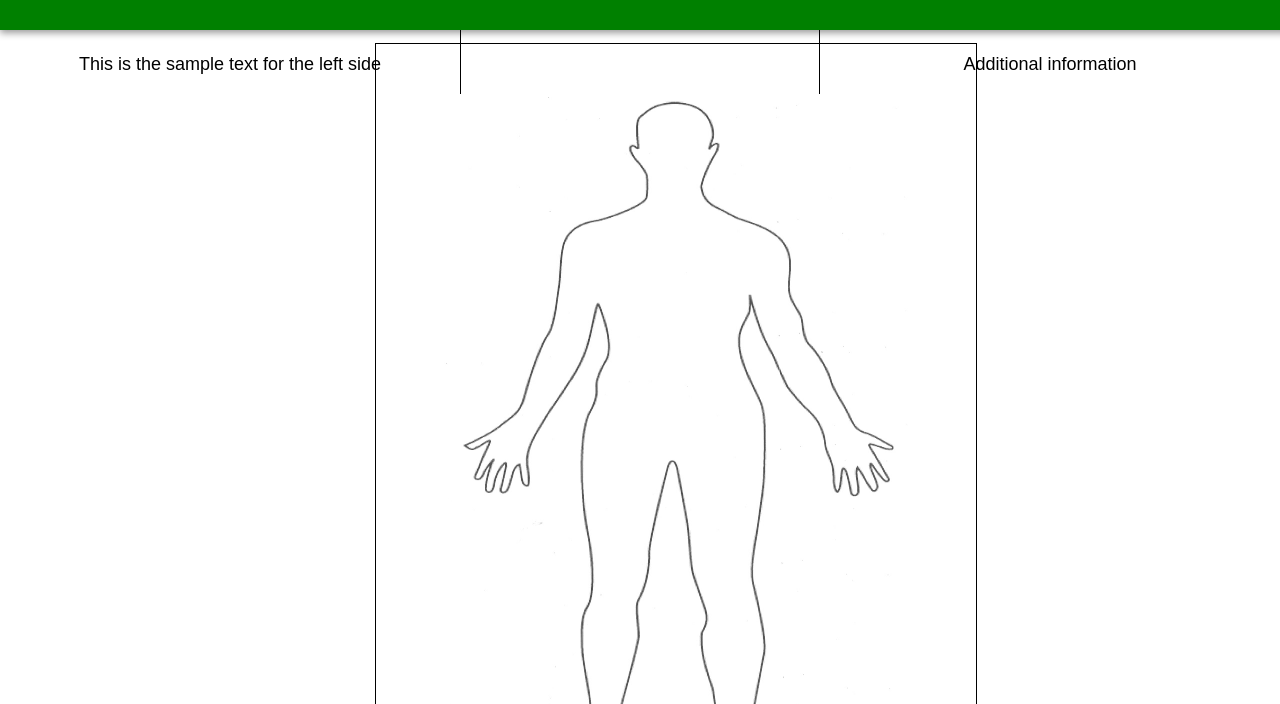
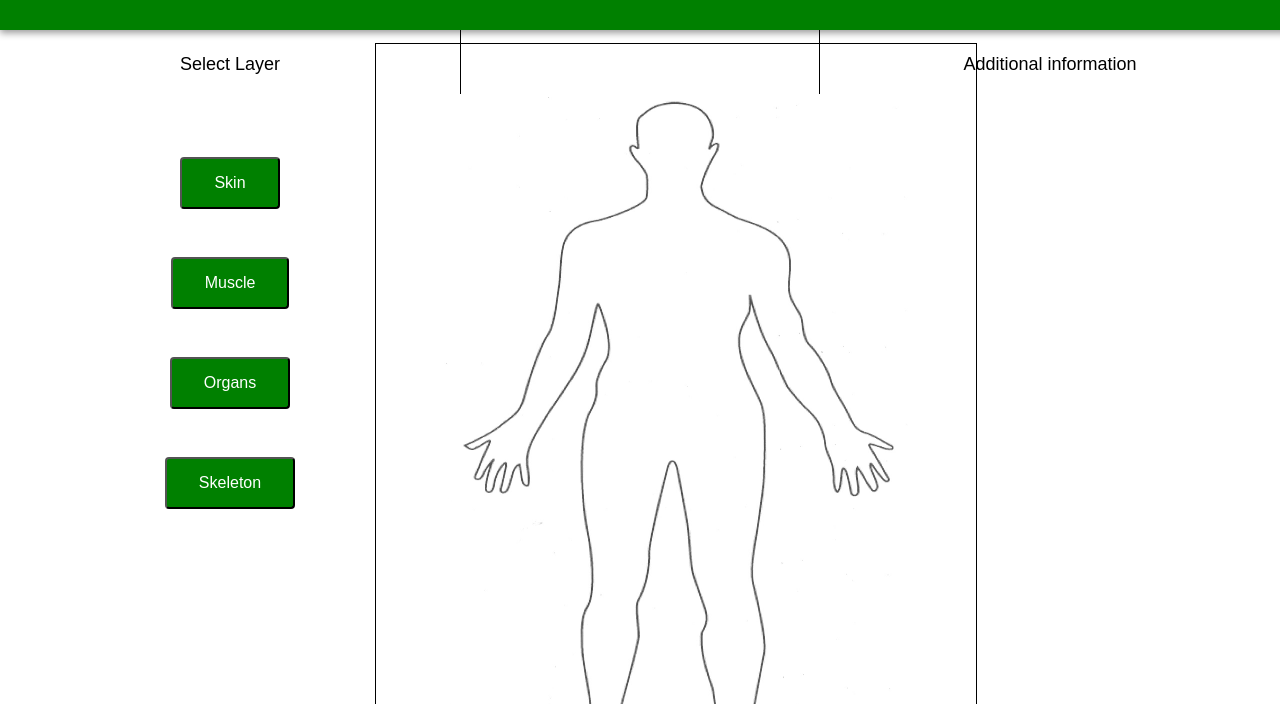
Before and after one commit to larsflyger/AnatomySite, a plain HTML site: page public_html/index.html in a window 1280 px wide. Shown: the part 96-800 px from the top of the page. Drawn offline with nearby package versions, Linux system fonts and the light colour scheme.

Commit message:
Added buttons for layers of human body.

```diff
--- a/public_html/index.html
+++ b/public_html/index.html
@@ -10,6 +10,18 @@
     </head>
     <body>
          <style>
+
+             .button
+             {
+                 background-color: green;
+                 border-radius: 4px;
+                 color: white;
+                 padding: 15px 32px;
+                 text-align: center;
+                 text-decoration: none;
+                 display: inline-block;
+                 font-size: 16px;
+             }
 
              #header
              {
@@ -88,7 +100,13 @@
             <div id="content"></div>
         </div>
         <div id="leftside">
-            <p> This is the sample text for the left side</p>
+            <p>Select Layer</p>
+            <form>
+                <button class="button">Skin</button><br>
+                <button class="button">Muscle</button><br>
+                <button class="button">Organs</button><br>
+                <button class="button">Skeleton</button><br>
+            </form>
         </div>
         <div id="image">
             <img src="humanoutline.jpg" alt="Stickperson" style="width:464px;height:700px; " usemap="#humanmap" >
```
